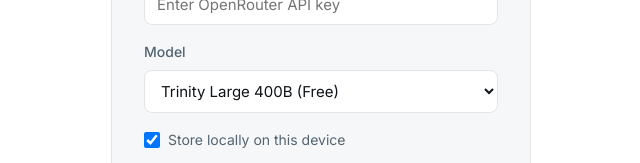
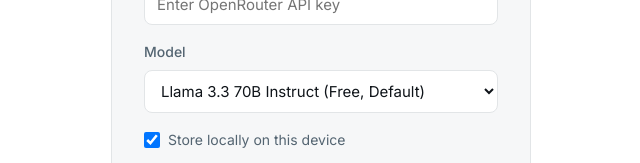
Before and after one commit to hello2himel/takla-onubad, a website: page index.html in a window 1280 px wide. Shown: the part 325-488 px from the top of the page, without its empty margins (319-959 px from the left). Drawn offline with Linux system fonts and the light colour scheme.

Commit message:
updated models

```diff
--- a/index.html
+++ b/index.html
@@ -20,16 +20,26 @@
             <div class="field">
     <label>Model</label>
     <select id="modelSelect">
-                    <option value="arcee-ai/trinity-large-preview">Trinity Large 400B (Free)</option>
-                    <option value="upstage/solar-pro-3">Solar Pro 3 102B (Free)</option>
-                    <option value="liquid/lfm-2.5-1.2b-thinking">LFM 1.2B Thinking (Free)</option>
-                    <option value="anthropic/claude-3.5-sonnet">Claude 3.5 Sonnet (Paid)</option>
+        <!-- Default -->
+        <option value="meta-llama/llama-3.3-70b-instruct:free" selected>Llama 3.3 70B Instruct (Free, Default)</option>
+
+        <!-- Free Models -->
+        <option value="qwen/qwen3-next-80b-a3b-instruct:free">Qwen3 Next 80B A3B Instruct (Free)</option>
+        <option value="arcee-ai/trinity-mini:free">Trinity Mini (Free)</option>
+        <option value="google/gemma-3n-e2b-it:free">Gemma 3n E2B Instruct (Free)</option>
+
+        <!-- Paid Models -->
+        <option value="anthropic/claude-3.7-sonnet">Claude 3.7 Sonnet (Paid)</option>
         <option value="openai/gpt-4o">GPT-4o (Paid)</option>
-                    <option value="google/gemini-2.0-flash-exp:free">Gemini 2.0 Flash (Free)</option>
+        <option value="google/gemini-2.5-pro">Gemini 2.5 Pro (Paid)</option>
+
+        <!-- Custom -->
         <option value="custom">Custom Model</option>
     </select>
+
     <input type="text" id="customModel" placeholder="model/name" style="display: none;">
 </div>
+
 
             <label class="checkbox">
                 <input type="checkbox" id="storeLocal" checked>
```
Lines whose indentation alone changed are shown as unchanged.
